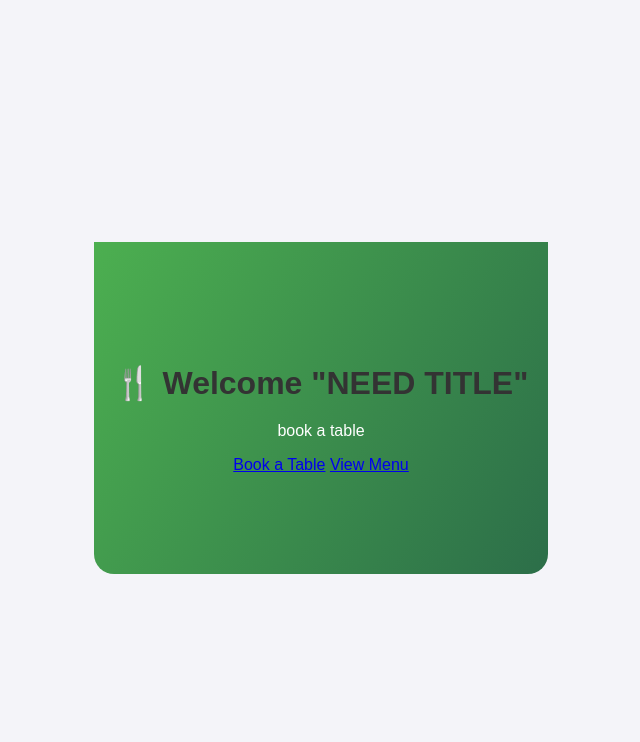
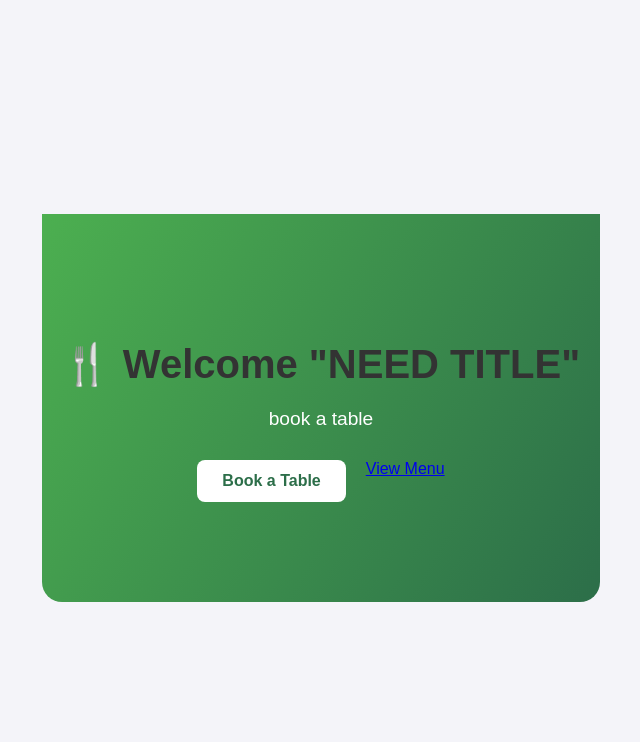
Before and after one commit to Wald13/Milestone3, a Django app: template restaurant_booking_system/bookings/templates/home.html in a window 1280 px wide. Shown: the top 742 px of the page, without its empty margins (319-959 px from the left). Run offline with Django 5.2, Linux system fonts and the light colour scheme; the template is opened without the code that fills it, so the values that code supplies are empty.

Commit message:
add styles to the homepage

```diff
--- a/restaurant_booking_system/bookings/static/bookings/styles.css
+++ b/restaurant_booking_system/bookings/static/bookings/styles.css
@@ -84,3 +84,42 @@ p a:hover {
     color: white;
     border-radius: 0 0 20px 20px;
 }
+
+.hero h1 {
+    font-size: 2.5em;
+    margin-bottom: 20px;
+}
+
+.hero p {
+    font-size: 1.2em;
+    margin-bottom: 30px;
+}
+
+.buttons {
+    display: flex;
+    justify-content: center;
+    gap: 20px;
+}
+
+.btn {
+    padding: 12px 25px;
+    background: white;
+    color: #2c6e49;
+    font-weight: bold;
+    text-decoration: none;
+    border-radius: 8px;
+    transition: background 0.3s, color 0.3s;
+}
+
+.btn:hover {
+    background: #ddd;
+}
+
+.btn-secondary {
+    background: #ffc107;
+    color: black;
+}
+
+.btn-secondary:hover {
+    background: #e0a800;
+}
```
